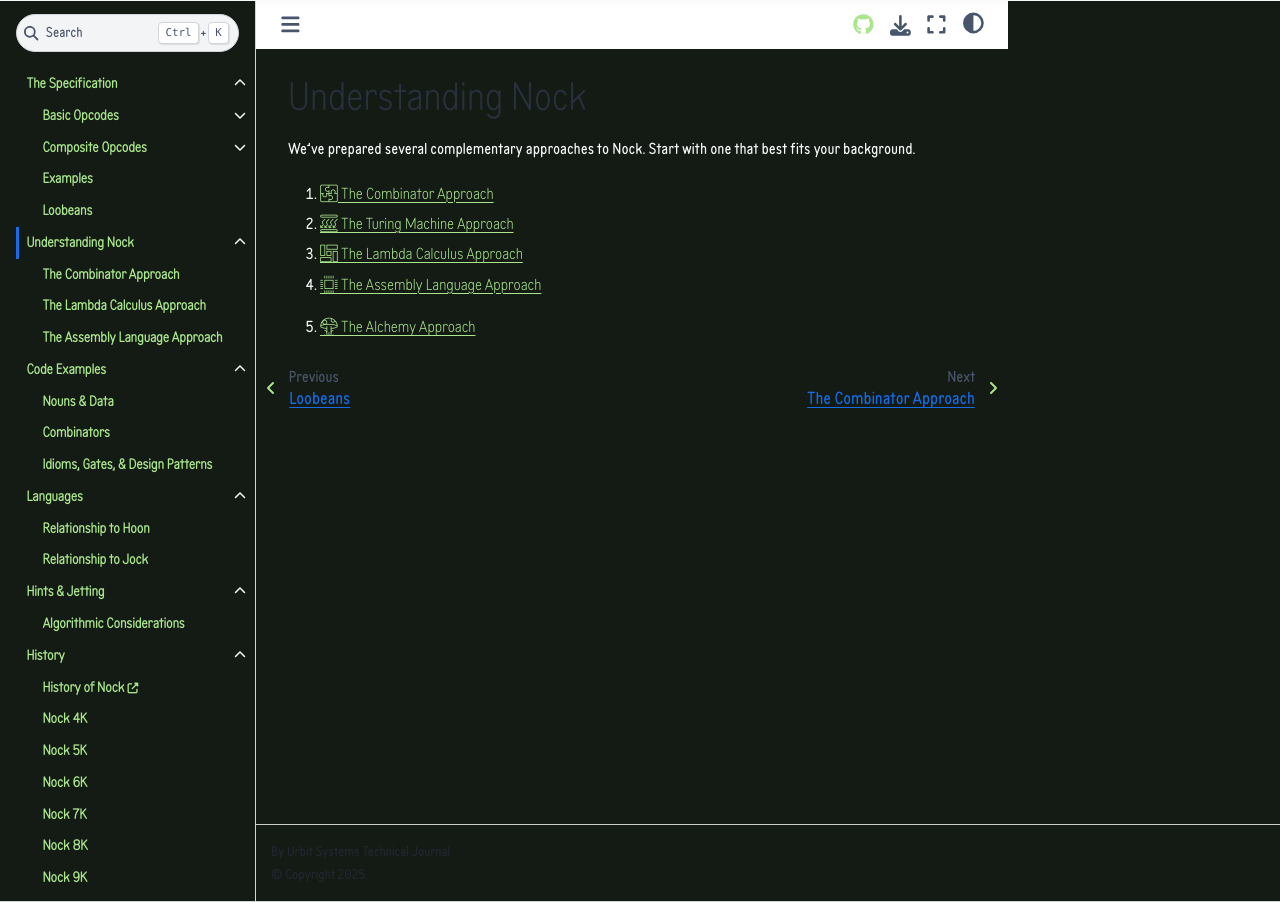
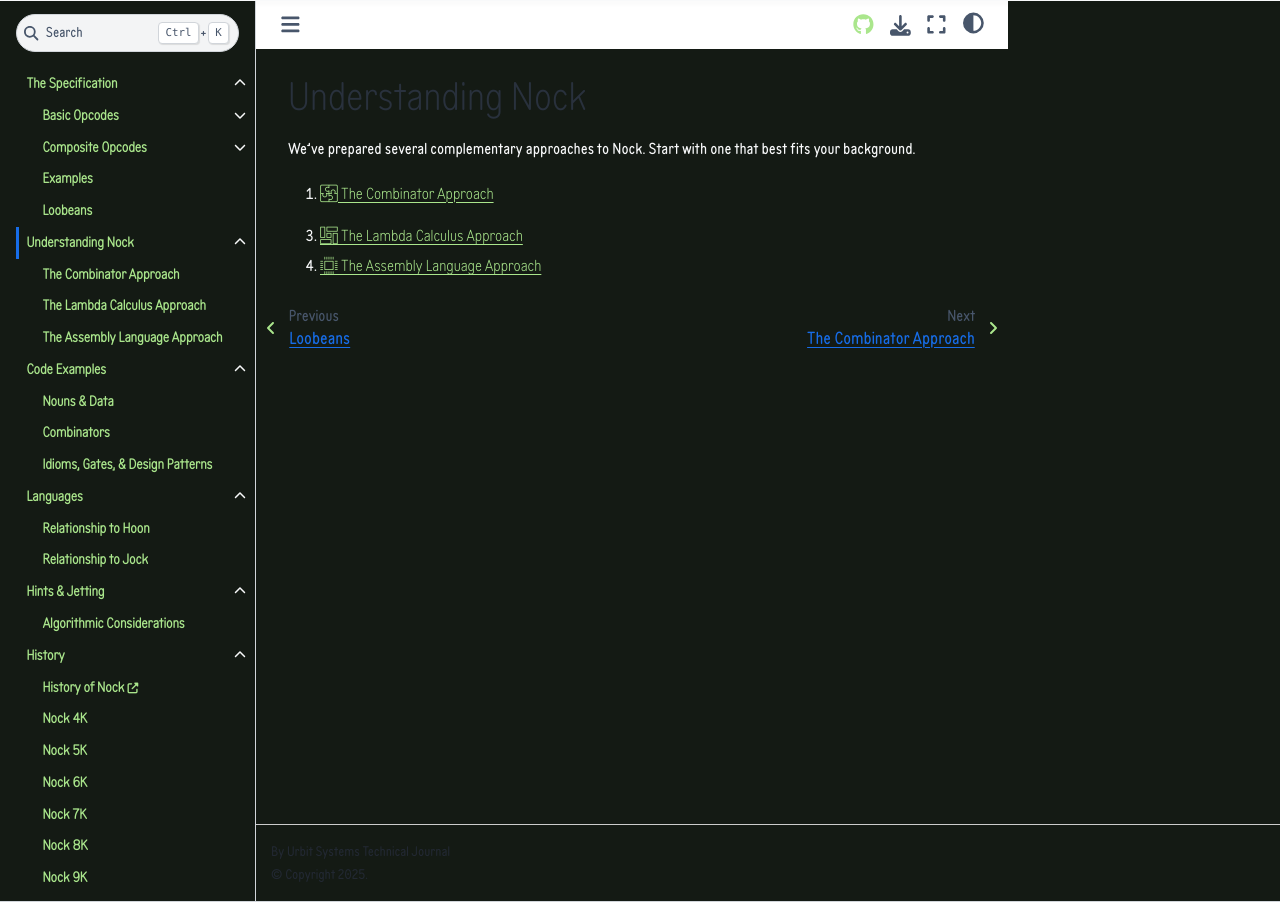
Before and after one commit to Urbit-Systems-Technical-Journal/nocksite, a Jupyter Book: the page built from content/understanding/index.md, in a window 1280 px wide. Built offline with Jupyter Book 1.0.4 settings and Sphinx 7.4.7 and the Sphinx Book theme 1.1.4, drawn with Linux system fonts in a browser that asks for light colours.

Commit message:
Tweak links.

```diff
--- a/content/understanding/index.md
+++ b/content/understanding/index.md
@@ -3,8 +3,8 @@
 We've prepared several complementary approaches to Nock.  Start with one that best fits your background.
 
 1. [ The Combinator Approach](../understanding/combinator-approach.ipynb)
-2. [ The Turing Machine Approach](../understanding/turing-machine-approach.ipynb)
+<!-- 2. [ The Turing Machine Approach](../understanding/turing-machine-approach.ipynb) -->
 3. [ The Lambda Calculus Approach](../understanding/lambda-approach.ipynb)
 4. [ The Assembly Language Approach](../understanding/assembly-language-approach.ipynb)
 <!-- 5. [ The Cellular Automaton Approach](../understanding/cellular-automaton-approach.ipynb) -->
-5. [ The Alchemy Approach](../understanding/alchemy-approach.ipynb)
+<!-- 5. [ The Alchemy Approach](../understanding/alchemy-approach.ipynb) -->
```
